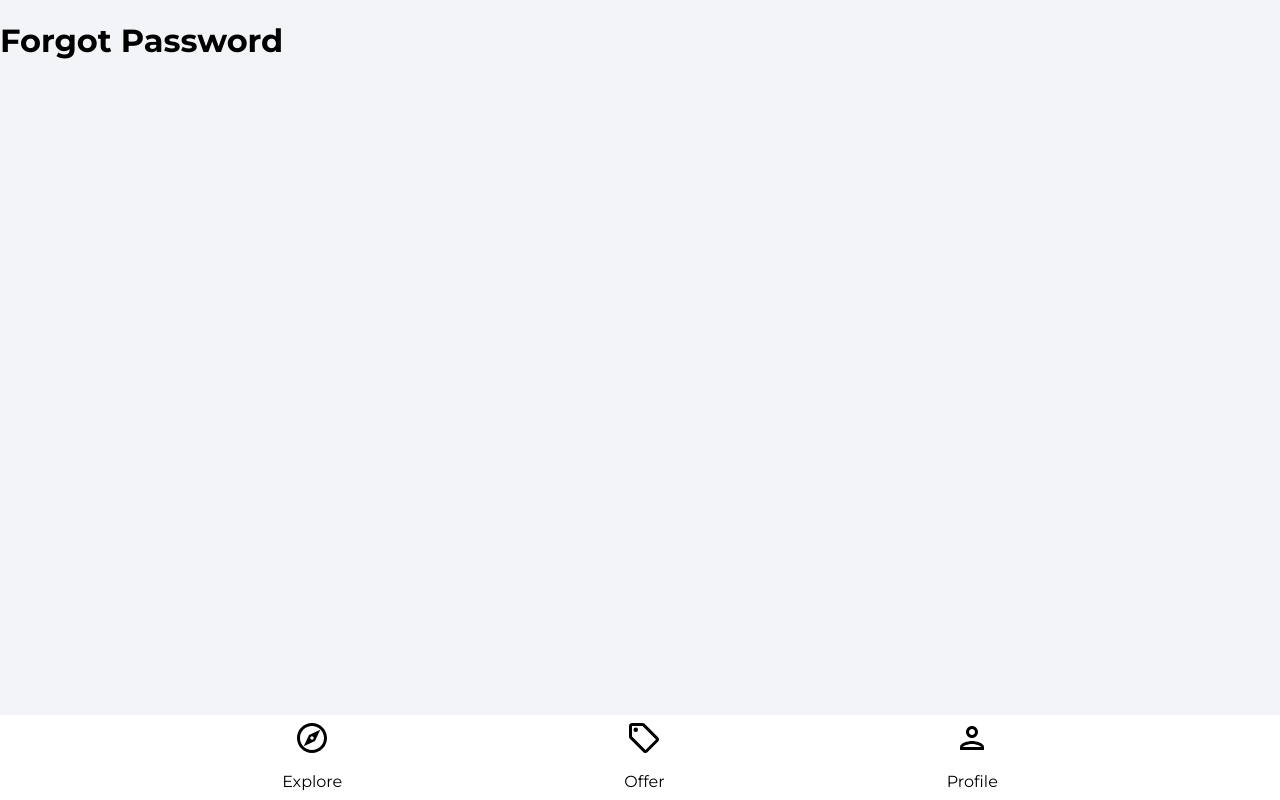
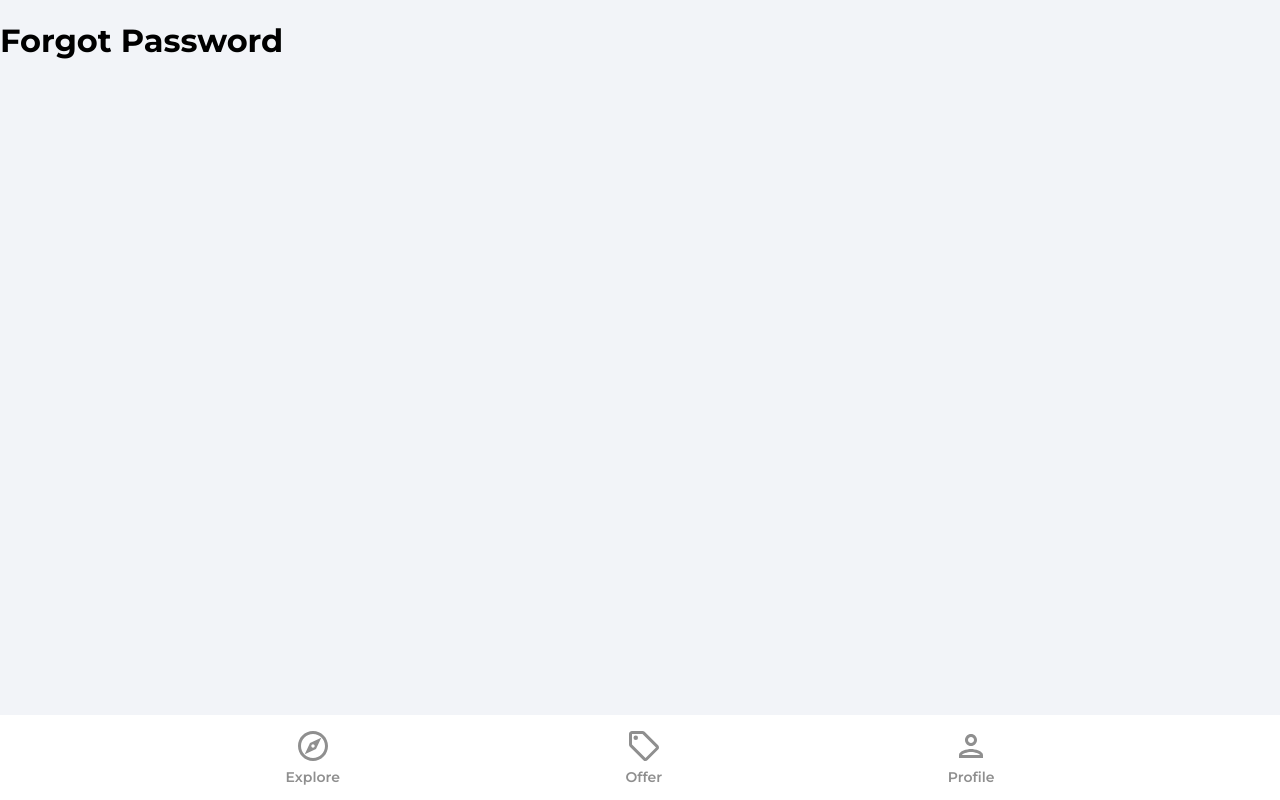
Before and after one commit to kraverken/residence-marketplace, a React (Create React App) app: page /forgot-password in a window 1280 px wide. Built offline with nearby package versions, Linux system fonts and the light colour scheme.

Commit message:
feat: Navbar with styling on active page

```diff
--- a/src/components/Navbar.jsx
+++ b/src/components/Navbar.jsx
@@ -3,21 +3,65 @@
 import { ReactComponent as ExploreIcon } from "../assets/svg/exploreIcon.svg";
 import { ReactComponent as PersonOutlineIcon } from "../assets/svg/personOutlineIcon.svg";
 function Navbar() {
+  const navigate = useNavigate();
+  const location = useLocation();
+
+  const pathMatchRoute = (route) => {
+    if (route == location.pathname) {
+      return true;
+    }
+  };
   return (
     <footer className="navbar">
       <nav className="navbarNav">
         <ul className="navbarListItems">
-          <l1 className="navbarListItem">
-            <ExploreIcon fill="2c2c2c" width="36px" height="36px" />
-            <p>Explore</p>
+          <l1 className="navbarListItem" onClick={() => navigate("/")}>
+            <ExploreIcon
+              fill={pathMatchRoute("/") ? "#2c2c2c" : "#8f8f8f"}
+              width="36px"
+              height="36px"
+            />
+            <p
+              className={
+                pathMatchRoute("/")
+                  ? "navbarListItemNameActive"
+                  : "navbarListItemName"
+              }
+            >
+              Explore
+            </p>
           </l1>
-          <l1 className="navbarListItem">
-            <OfferIcon fill="2c2c2c" width="36px" height="36px" />
-            <p>Offer</p>
+          <l1 className="navbarListItem" onClick={() => navigate("/offers")}>
+            <OfferIcon
+              fill={pathMatchRoute("/offers") ? "#2c2c2c" : "#8f8f8f"}
+              width="36px"
+              height="36px"
+            />
+            <p
+              className={
+                pathMatchRoute("/offers")
+                  ? "navbarListItemNameActive"
+                  : "navbarListItemName"
+              }
+            >
+              Offer
+            </p>
           </l1>
-          <l1 className="navbarListItem">
-            <PersonOutlineIcon fill="2c2c2c" width="36px" height="36px" />
-            <p>Profile</p>
+          <l1 className="navbarListItem" onClick={() => navigate("/profile")}>
+            <PersonOutlineIcon
+              fill={pathMatchRoute("/profile") ? "#2c2c2c" : "#8f8f8f"}
+              width="36px"
+              height="36px"
+            />
+            <p
+              className={
+                pathMatchRoute("/profile")
+                  ? "navbarListItemNameActive"
+                  : "navbarListItemName"
+              }
+            >
+              Profile
+            </p>
           </l1>
         </ul>
       </nav>
```
